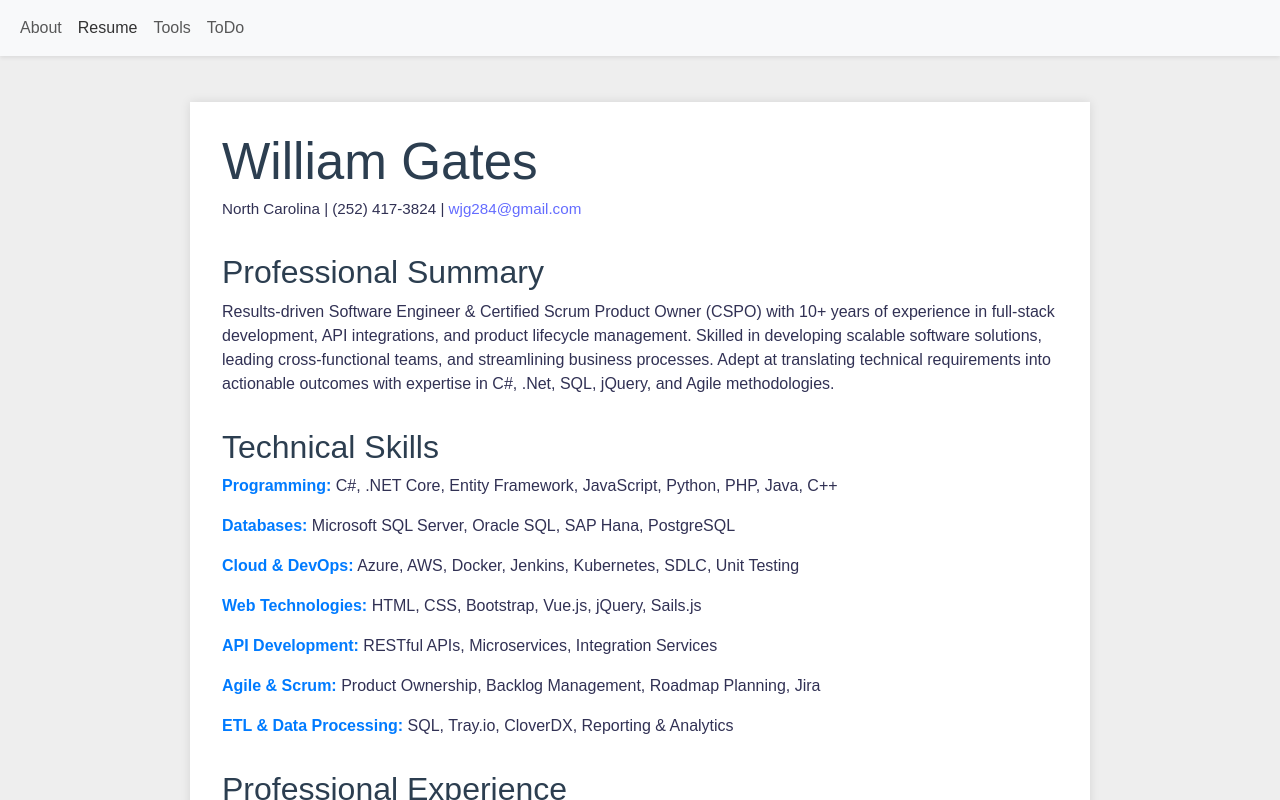
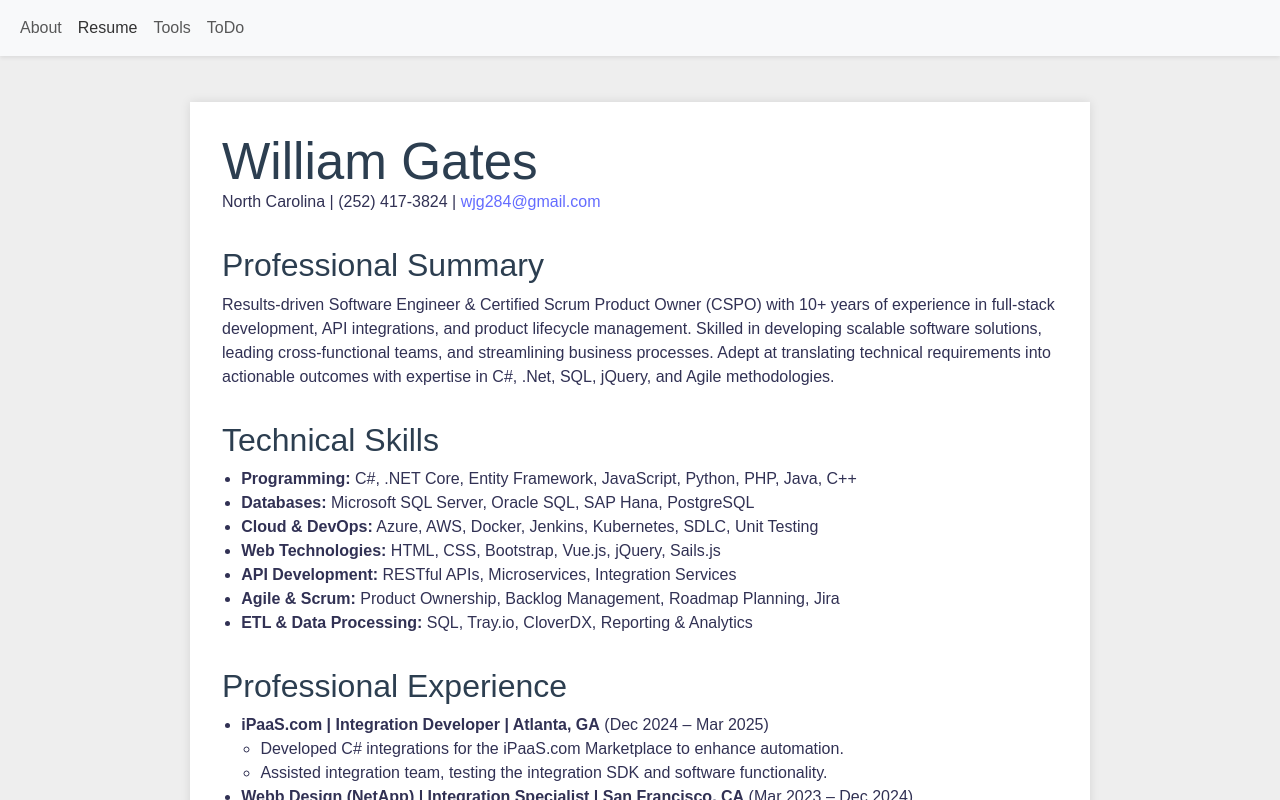
Before and after one commit to bgates284/vue_todo, a Vue app: page / in a window 1280 px wide. Both pictures are taken after a click on the button "Resume". Built offline with nearby package versions, Linux system fonts and the light colour scheme.

Commit message:
bio and resume fixes

```diff
--- a/src/components/About.vue
+++ b/src/components/About.vue
@@ -10,35 +10,25 @@
       </div>
 
       <div class="bio-section">
-  <h2>About Me</h2>
-  <p>
-    I'm a seasoned software developer and product professional with a career spanning full-stack development, systems integration, and agile product ownership. I began my journey at Online Information Services, where I led ETL development and integrated complex data sets to support debt collection operations. I also collaborated on internal tools, vendor communications, and reporting applications.
-  </p>
-  <p>
-    From there, I joined flyExclusive as a full-stack developer. My work included building an aircraft maintenance system from the ground up, contributing to shared class libraries, developing microservices, and supporting mobile and web platforms across a wide range of technologies. It was an incredibly fulfilling role that expanded both my technical and architectural knowledge.
-  </p>
-  <p>
-    I then worked solo at OSSID, developing WPF applications and SDKs to support industrial packaging machines—an interesting and deeply technical challenge, but one that left me craving more team collaboration. At Listrak, I encountered the complexities of joining a large, fast-scaling organization. Despite my efforts, the role wasn’t the right fit, but it taught me valuable lessons about communication, onboarding, and tech debt in high-growth environments.
-  </p>
-  <p>
-    At Segra, I dove into ERP and CRM systems, tackled legacy SQL and PowerShell scripts, and learned the importance of clarity and documentation. Despite the challenges, I found satisfaction in bringing order to chaos and exploring the power of automation.
-  </p>
-  <p>
-    These experiences inspired me to shift into a Certified Scrum Product Owner (CSPO) role, aiming to help teams avoid the very pitfalls I’d encountered. At Thirdwave Business Systems, I co-led the development of an SAP e-commerce integration platform. It was a highlight of my career until the company was acquired and my role dissolved.
-  </p>
-  <p>
-    I then joined NetApp as a contractor through Webb Design. I built a full-stack internal reporting application for C-level executives using Sails.js, Vue, and PostgreSQL, and contributed broadly to automation and integration efforts using tools like Tray.io and Microsoft Power Automate. It was a rewarding role—cut short only by widespread budget cuts.
-  </p>
-  <p>
-    Most recently, I joined iPaaS.com in a challenging integration role. Although it was short-lived due to unmet expectations, I believe my time there helped pave the way for others by identifying and addressing foundational obstacles within their platform.
-  </p>
-  <p>
-    Each role, whether smooth or turbulent, has deepened my empathy, sharpened my skills, and reinforced my belief in continuous improvement, collaboration, and building things that matter.
-  </p>
+        <h1>About Me</h1>
+        <p>I'm a seasoned software engineer and Certified Scrum Product Owner (CSPO) with a passion for building scalable systems, integrating complex technologies, and driving product innovation. My career has spanned full-stack development, API architecture, and agile product leadership—each role shaping my ability to transform business challenges into technical solutions.</p>
+
+        <h2>Career Journey</h2>
+        <p>I started at Online Information Services, where I led ETL development, streamlining data integration for reporting and operational efficiency. Moving to flyExclusive, I designed an aircraft maintenance system from the ground up, built microservices, and contributed to shared class libraries, further honing my expertise in backend architecture.</p>
+
+        <p>At OSSID, I tackled WPF application development and SDKs for industrial packaging machines, but my passion for team collaboration led me to Listrak, where I navigated the intricacies of a fast-scaling tech organization. This experience strengthened my understanding of onboarding, tech debt, and large-scale software ecosystems.</p>
+
+        <p>At Segra, I worked extensively with ERP and CRM systems, refining legacy SQL and PowerShell scripts while emphasizing automation. These experiences inspired my transition into product ownership, where at Thirdwave Business Systems, I co-led the development of an SAP e-commerce integration platform until the company’s acquisition.</p>
+
+        <p>Later, as a contractor for NetApp via Webb Design, I built a full-stack internal reporting application using Sails.js, Vue, and PostgreSQL, alongside broader automation and integration efforts leveraging Tray.io and Power Automate. Most recently, at iPaaS.com, I stepped into a challenging integration role, identifying foundational obstacles to strengthen future platform development.</p>
+
+        <h2>Philosophy & Expertise</h2>
+        <p>Throughout my career, I’ve embraced continuous learning, adaptability, and collaboration—whether optimizing code, designing intuitive products, or mentoring teams to navigate technical complexity. I thrive in environments that demand strategic problem-solving and innovative solutions, always aiming to build technology that truly matters.</p>
       </div>
-  </div>
+
       <div class="footer-banner">
         <p class="footer-text">Thanks for stopping by — let’s connect soon!</p>
+      </div>
     </div>
   </template>
 
--- a/src/components/Resume.vue
+++ b/src/components/Resume.vue
@@ -10,81 +10,89 @@ const count = ref(0)
 
 <template>
   <div class="container">
+
     <h1>William Gates</h1>
-    <div class="contact">
-      North Carolina | (252) 417-3824 | <a href="mailto:wjg284@gmail.com">wjg284@gmail.com</a>
-    </div>
+    <p>North Carolina | (252) 417-3824 | <a href="mailto:wjg284@gmail.com">wjg284@gmail.com</a></p>
 
     <div class="section">
         <h2>Professional Summary</h2>
-      <p>
-        Results-driven Software Engineer & Certified Scrum Product Owner (CSPO) with 10+ years of experience in full-stack development, API integrations, and product lifecycle management. Skilled in developing scalable software solutions, leading cross-functional teams, and streamlining business processes. Adept at translating technical requirements into actionable outcomes with expertise in C#, .Net, SQL, jQuery, and Agile methodologies.
-      </p>
+        <p>Results-driven Software Engineer & Certified Scrum Product Owner (CSPO) with 10+ years of experience in full-stack development, API integrations, and product lifecycle management. Skilled in developing scalable software solutions, leading cross-functional teams, and streamlining business processes. Adept at translating technical requirements into actionable outcomes with expertise in C#, .Net, SQL, jQuery, and Agile methodologies.</p>
     </div>
 
     <div class="section">
         <h2>Technical Skills</h2>
-      <p><span class="subheading">Programming:</span> C#, .NET Core, Entity Framework, JavaScript, Python, PHP, Java, C++</p>
-      <p><span class="subheading">Databases:</span> Microsoft SQL Server, Oracle SQL, SAP Hana, PostgreSQL</p>
-      <p><span class="subheading">Cloud & DevOps:</span> Azure, AWS, Docker, Jenkins, Kubernetes, SDLC, Unit Testing</p>
-      <p><span class="subheading">Web Technologies:</span> HTML, CSS, Bootstrap, Vue.js, jQuery, Sails.js</p>
-      <p><span class="subheading">API Development:</span> RESTful APIs, Microservices, Integration Services</p>
-      <p><span class="subheading">Agile & Scrum:</span> Product Ownership, Backlog Management, Roadmap Planning, Jira</p>
-      <p><span class="subheading">ETL & Data Processing:</span> SQL, Tray.io, CloverDX, Reporting & Analytics</p>
+        <ul>
+            <li><strong>Programming:</strong> C#, .NET Core, Entity Framework, JavaScript, Python, PHP, Java, C++</li>
+            <li><strong>Databases:</strong> Microsoft SQL Server, Oracle SQL, SAP Hana, PostgreSQL</li>
+            <li><strong>Cloud & DevOps:</strong> Azure, AWS, Docker, Jenkins, Kubernetes, SDLC, Unit Testing</li>
+            <li><strong>Web Technologies:</strong> HTML, CSS, Bootstrap, Vue.js, jQuery, Sails.js</li>
+            <li><strong>API Development:</strong> RESTful APIs, Microservices, Integration Services</li>
+            <li><strong>Agile & Scrum:</strong> Product Ownership, Backlog Management, Roadmap Planning, Jira</li>
+            <li><strong>ETL & Data Processing:</strong> SQL, Tray.io, CloverDX, Reporting & Analytics</li>
+        </ul>
     </div>
 
     <div class="section">
         <h2>Professional Experience</h2>
-
-      <p><span class="job-title">iPaaS.com | Integration Developer</span> <span class="job-date">Dec 2024 – Mar 2025</span></p>
+        <ul>
+            <li><strong>iPaaS.com | Integration Developer | Atlanta, GA</strong> (Dec 2024 – Mar 2025)
                 <ul>
                     <li>Developed C# integrations for the iPaaS.com Marketplace to enhance automation.</li>
                     <li>Assisted integration team, testing the integration SDK and software functionality.</li>
                 </ul>
-
-      <p><span class="job-title">Webb Design (NetApp) | Integration Specialist</span> <span class="job-date">Mar 2023 – Dec 2024</span></p>
+            </li>
+            <li><strong>Webb Design (NetApp) | Integration Specialist | San Francisco, CA</strong> (Mar 2023 – Dec 2024)
                 <ul>
                     <li>Led marketing tech integration strategy, automating workflows and connections.</li>
                     <li>Developed integrations for business goals using Sails.js & PostgreSQL.</li>
                 </ul>
-
-      <p><span class="job-title">Third Wave Business Systems | Product Owner</span> <span class="job-date">Mar 2022 – Jan 2023</span></p>
+            </li>
+            <li><strong>Third Wave Business Systems | Product Owner | Wayne, NJ</strong> (Mar 2022 – Jan 2023)
                 <ul>
                     <li>Defined and executed product roadmaps with third-party integrations.</li>
                     <li>Optimized eCommerce performance using SQL, iPaaS, and Agile methodologies.</li>
                 </ul>
-
-      <p><span class="job-title">Segra | Software Engineer</span> <span class="job-date">Feb 2021 – Mar 2022</span></p>
+            </li>
+            <li><strong>Segra | Software Engineer | Charlotte, NC</strong> (Feb 2022 – Mar 2023)
                 <ul>
                     <li>Designed and implemented backend solutions to improve system automation.</li>
                     <li>Developed integrations with C#, .NET Core, JavaScript, and PowerShell.</li>
                 </ul>
-
-      <p><span class="job-title">OSSID ProMach | Software Engineer</span> <span class="job-date">Oct 2019 – Apr 2021</span></p>
+            </li>
+            <li><strong>Listrak | Software Engineer | Lititz, PA</strong> (Apr 2021 – Jan 2022)
+                <ul>
+                    <li>Built full-stack SaaS digital marketing platform using C#, .Net, SQL, Vue.js.</li>
+                    <li>Applied Agile methodologies with emphasis on testing, code coverage, monitoring.</li>
+                </ul>
+            </li>
+            <li><strong>OSSID ProMach | Software Engineer | Rocky Mount, NC</strong> (Oct 2020 – Apr 2021)
                 <ul>
                     <li>Built full-stack product management system, guiding API architecture and scalability.</li>
                     <li>Developed class libraries to enhance functionality.</li>
                 </ul>
-
-      <p><span class="job-title">FlyExclusive | Software Engineer</span> <span class="job-date">Aug 2017 – Oct 2019</span></p>
+            </li>
+            <li><strong>flyExclusive | Software Engineer | Kinston, NC</strong> (Aug 2017 – Oct 2020)
                 <ul>
-        <li>Developed internal applications using .NET Core, C#, jQuery, Bootstrap, SQL.</li>
+                    <li>Developed internal applications for operations and sales teams using .Net, C#, JQuery, Bootstrap, CSS, SQL.</li>
                     <li>Built and maintained API microservices and a monolithic shared library.</li>
                 </ul>
-
-      <p><span class="job-title">Online Information Services | Software Engineer</span> <span class="job-date">Sep 2014 – Jun 2017</span></p>
+            </li>
+            <li><strong>Online Information Services | Software Engineer | Winterville, NC</strong> (Sept 2014 - Jun 2017)
                 <ul>
                     <li>Led ETL process development using CloverDX, integrating data for reporting.</li>
                     <li>Developed internal and external reports via web services, SFTP, SQL.</li>
+                </ul>
+            </li>
         </ul>
     </div>
 
     <div class="section">
         <h2>Military Experience</h2>
+        <p><strong>U.S. Army Reserves</strong></p>
         <ul>
-        <li>Trained in human resources and multimedia illustration (U.S. Army Reserves).</li>
-        <li>Developed technical documentation and training materials.</li>
-        <li>Served as squad leader, honing leadership and problem-solving skills.</li>
+            <li>Trained in human resources and multimedia illustration.</li>
+            <li>Developed technical documentation and training materials for various projects.</li>
+            <li>Strengthened leadership, teamwork, and problem-solving skills in high-pressure environments as squad leader.</li>
         </ul>
     </div>
 
@@ -100,8 +108,8 @@ const count = ref(0)
     <div class="section">
         <h2>Education</h2>
         <ul>
-        <li>East Carolina University – B.S. Information & Computer Technology, 2020</li>
-        <li>Pitt Community College – Associate in Arts, 2013</li>
+            <li>East Carolina University – Bachelor of Science Information & Computer Technology (2020)</li>
+            <li>Pitt Community College – Associate in Arts (2013)</li>
         </ul>
     </div>
 
@@ -113,6 +121,12 @@ const count = ref(0)
             <li>Python (Coursera)</li>
         </ul>
     </div>
+
+    <div class="section">
+        <h2>Websites</h2>
+        <p><a href="https://www.linkedin.com/in/william-gates-038429b6/">LinkedIn Profile</a> | <a href="https://williamgates.space">Personal Website</a></p>
+    </div>
+
 </div>
 
 </template>
```
Lines whose indentation alone changed are shown as unchanged.
